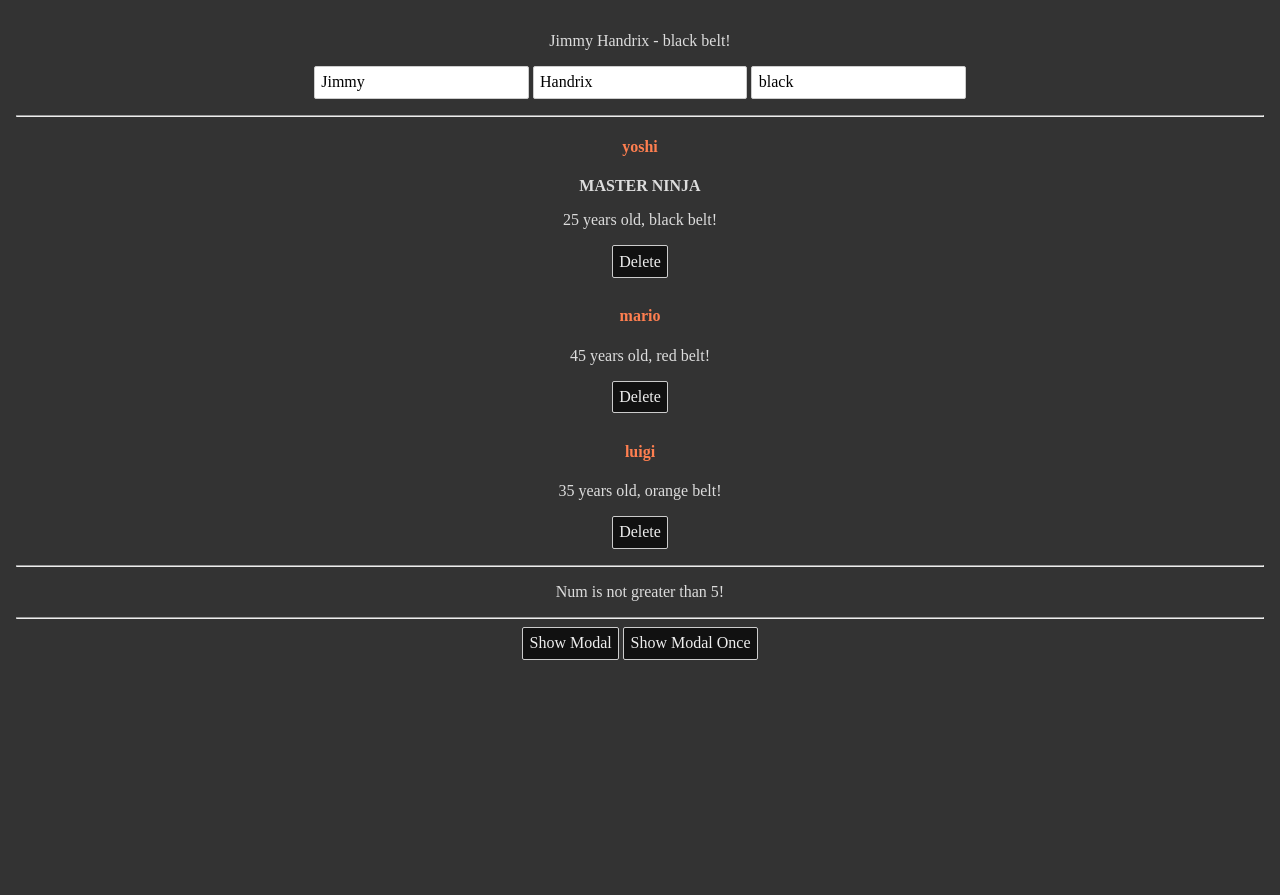
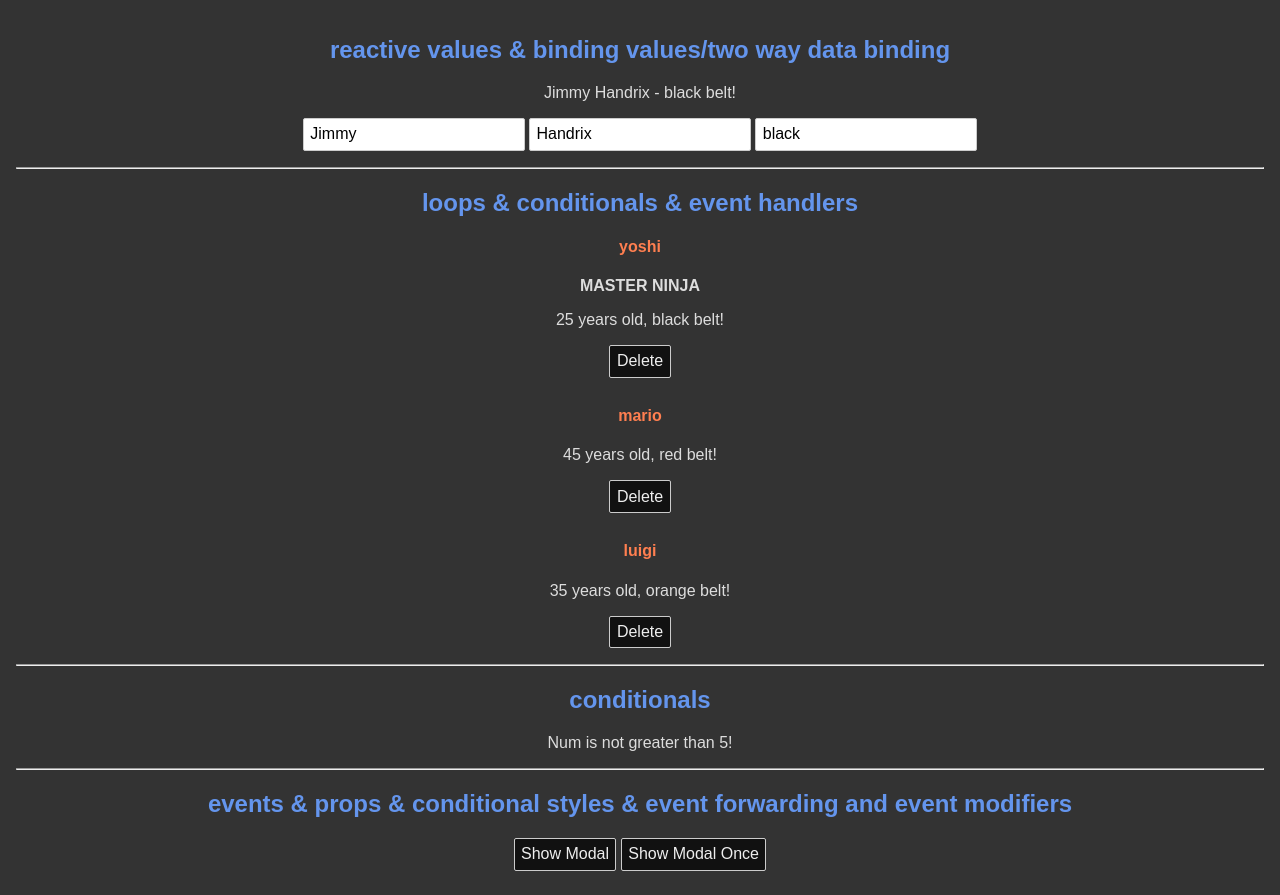
Before and after one commit to SinisaVukmirovic/Svelte-Tutorial-for-Beginners, a Svelte app: page / in a window 1280 px wide. Before the commit the page ends 800 px from the top, so only its background shows below. Built offline with nearby package versions, Linux system fonts and the light colour scheme.

Commit message:
Added some info and fixed typos

```diff
--- a/public/global.css
+++ b/public/global.css
@@ -70,6 +70,7 @@ button:focus {
 body {
 	color: #ddd;
 	background-color: #333;
+	font-family: sans-serif;
 	margin: 0;
 	padding: 0;
 }
--- a/src/App.svelte
+++ b/src/App.svelte
@@ -62,6 +62,7 @@
 															shorthand {showModal}-->
 
 <main>
+	<h2>reactive values & binding values/two way data binding</h2>
 	<!-- <h1>Hello {name}!</h1> -->
 	<!-- <p style="color:{beltClr}">{beltClr} belt!</p> -->
 	<!-- <p>{firstName} {lastName} - {beltClr} belt!</p> -->
@@ -79,7 +80,7 @@
 	<input type="text" bind:value={beltClr}>
 
 	<hr>
-
+	<h2>loops & conditionals & event handlers</h2>
 	<!-- loops -->
 	{#each people as person (person.id)}
 		<div>
@@ -99,11 +100,12 @@
 	{/each}
 	<!-- when using each loop in svelte, we should also apply unique key to each
 		 element in array (id,in this case)
-		 which means that svelte can use that key to kep track of which DOM
+		 which means that svelte can use that key to keep track of which DOM
 		 element is connected to which item in the array
 		 useful for manipulating data, later on -->
 
 	<hr>
+	<h2>conditionals</h2>
 	<!-- conditionals -->
 	{#if num > 20}
 		<p>Num is greater than 20!</p>
@@ -114,6 +116,7 @@
 	{/if}
 
 	<hr>
+	<h2>events & props & conditional styles & event forwarding and event modifiers</h2>
 
 	<button on:click={toggleModal}>Show Modal</button>
 	<!-- open modal button that works only once with event modifier -->
@@ -136,6 +139,10 @@
 		font-weight: 100;
 	} */
 
+	h2 {
+		color: cornflowerblue;
+	}
+
 	@media (min-width: 640px) {
 		main {
 			max-width: none;
--- a/src/Modal.svelte
+++ b/src/Modal.svelte
@@ -1,7 +1,7 @@
 <script>
     export let showModal = false;
 
-    // conditional clas for conditional styles
+    // conditional class for conditional styles
     // let isPromotion = true;
 
     // props
```
